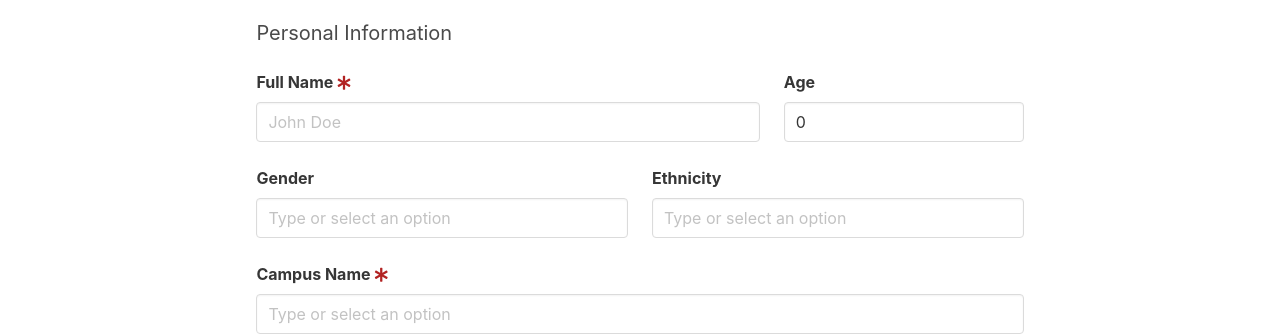
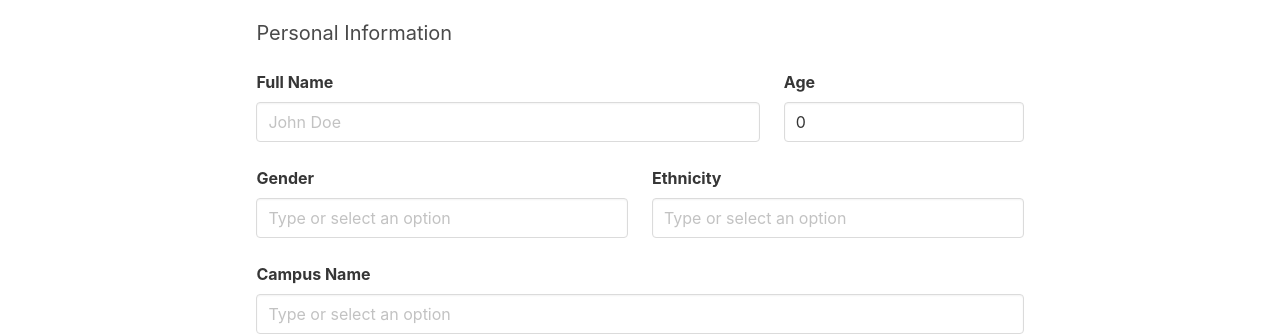
Before and after one commit to Sujan-Kandeepan/CampusEats, a React (Create React App) app: page /accSetup in a window 1280 px wide. Shown: the part 138-474 px from the top of the page. Built offline with nearby package versions, Linux system fonts and the light colour scheme.

Commit message:
finalized

```diff
--- a/src/App.js
+++ b/src/App.js
@@ -46,7 +46,7 @@ export default class App extends React.Component {
 
     this.updateUserInfoFromApp = this.updateUserInfoFromApp.bind(this);
     this.changeLoginStateFromApp = this.changeLoginStateFromApp.bind(this);
-    this.updateUsernameAndPassword = this.updateUsernameAndPassword.bind(this);
+    // this.updateUsernameAndPassword = this.updateUsernameAndPassword.bind(this);
     this.updateUsername = this.updateUsername.bind(this);
     this.updatePassword = this.updatePassword.bind(this);
   }
@@ -57,12 +57,12 @@ export default class App extends React.Component {
     });
   }
 
-  updateUsernameAndPassword(username, password) {
-    this.setState({
-      username: username,
-      password: password
-    });
-  }
+  // updateUsernameAndPassword(username, password) {
+  //   this.setState({
+  //     username: username,
+  //     password: password
+  //   });
+  // }
 
   updateUsername(username) {
     this.setState({
--- a/src/component/user-settings.js
+++ b/src/component/user-settings.js
@@ -47,7 +47,6 @@ export default class UserSettings extends React.Component {
     }
 
     render() {
-        console.log("accChangeSuccessful", this.state.accChangeSuccessful)
         return (
             <React.Fragment>
 
@@ -77,7 +76,8 @@ export default class UserSettings extends React.Component {
                     <div className="column is-8">
                         <div className="field">
                             <label className="label">
-                                Full Name <i className="fa fa-sm fa-asterisk" aria-hidden="true"></i>
+                                Full Name
+                                {/* <i className="fa fa-sm fa-asterisk" aria-hidden="true"></i> */}
                             </label>
                             <div className="control">
                                 <input required className="input" type="text"
@@ -138,7 +138,8 @@ export default class UserSettings extends React.Component {
                     <div className="column is-12">
                         <div className="field">
                             <label className="label">
-                                Campus Name <i className="fa fa-sm fa-asterisk" aria-hidden="true"></i>
+                                Campus Name
+                                {/* <i className="fa fa-sm fa-asterisk" aria-hidden="true"></i> */}
                             </label>
                             <div className="control">
                                 <input required className="input" type="text" list="university"
```
